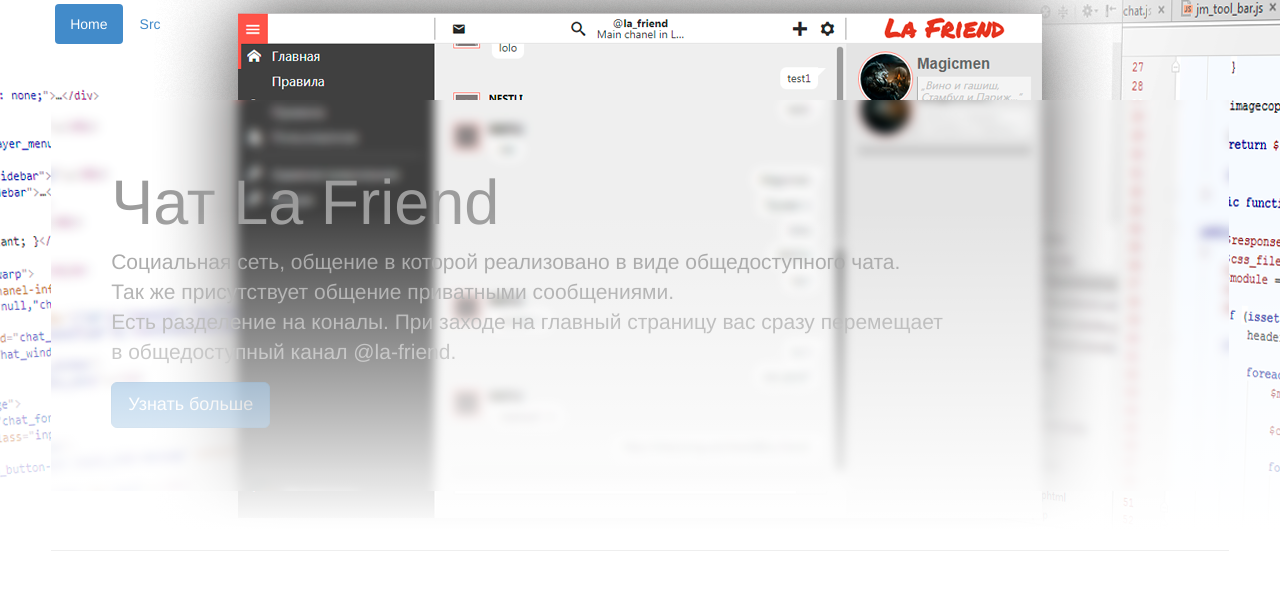
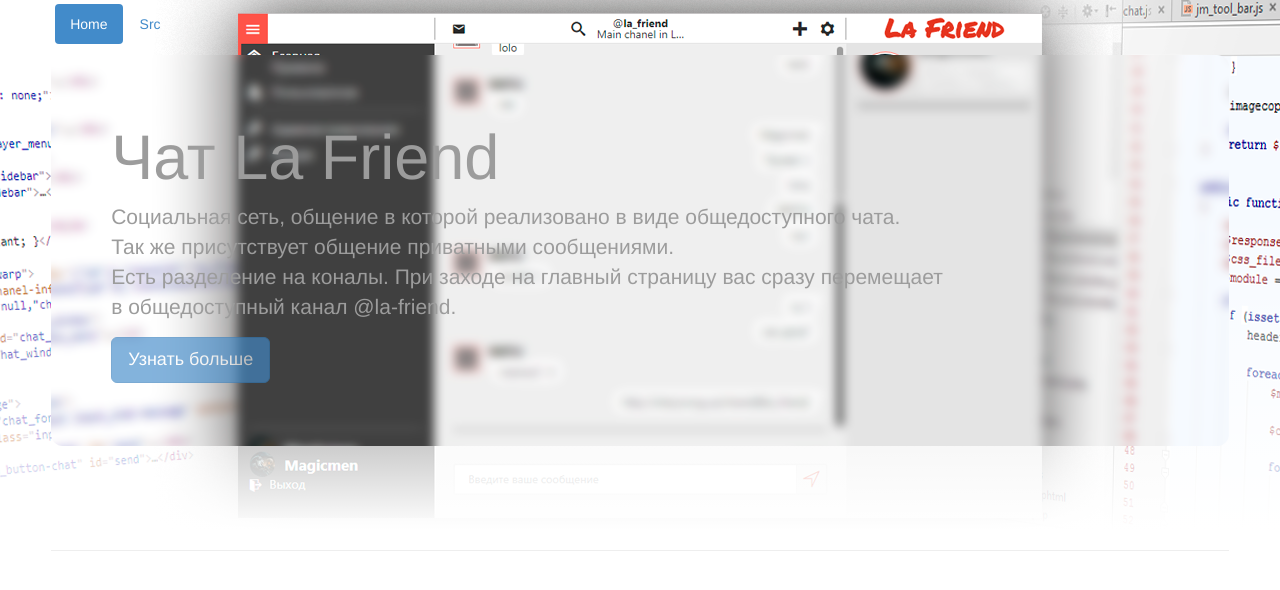
Before and after one commit to jm-organization/jm-organization.github.io, a Jekyll site: the page built from index.html, in a window 1280 px wide and 1400 px high. Shown: the top 590 px of the window. Built offline with Jekyll 4.4.1, drawn with Linux system fonts in a browser that asks for light colours.

Commit message:
backend::reload information of project

```diff
--- a/assets/css/main.css
+++ b/assets/css/main.css
@@ -28,12 +28,14 @@
     position: absolute;
     width: inherit;
     height: auto;
-    top: 100px; }
+    top: 55px;
+    z-index: 5897; }
     .jm-header .jm-preview .jumbotron {
       padding-left: 60px;
       padding-right: 60px;
       background: url("https://jm-organization.github.io/assets/img/blur-picture/header-blur1.png") no-repeat center !important;
-      color: #9c9c9c !important; }
+      color: #9c9c9c !important;
+      border-radius: 12px; }
   .jm-header .navigation {
     position: fixed;
     top: 0;
--- a/assets/css/main.sass
+++ b/assets/css/main.sass
@@ -33,13 +33,15 @@
     position: absolute
     width: inherit
     height: auto
-    top: 100px
+    top: 55px
+    z-index: $maxZIndex - 1
 
     .jumbotron
       padding-left: 60px
       padding-right: 60px
       background: url("https://jm-organization.github.io/assets/img/blur-picture/header-blur1.png") no-repeat center!important
       color: $mediumDarkSupportColor!important
+      border-radius: 12px
 
   .navigation
     position: fixed
@@ -48,7 +50,7 @@
     height: $menuHeight
     padding: 4px 0
     background: transparent
-    z-index: 5898
+    z-index: $maxZIndex
 
     nav
       padding: 0 4px
```
